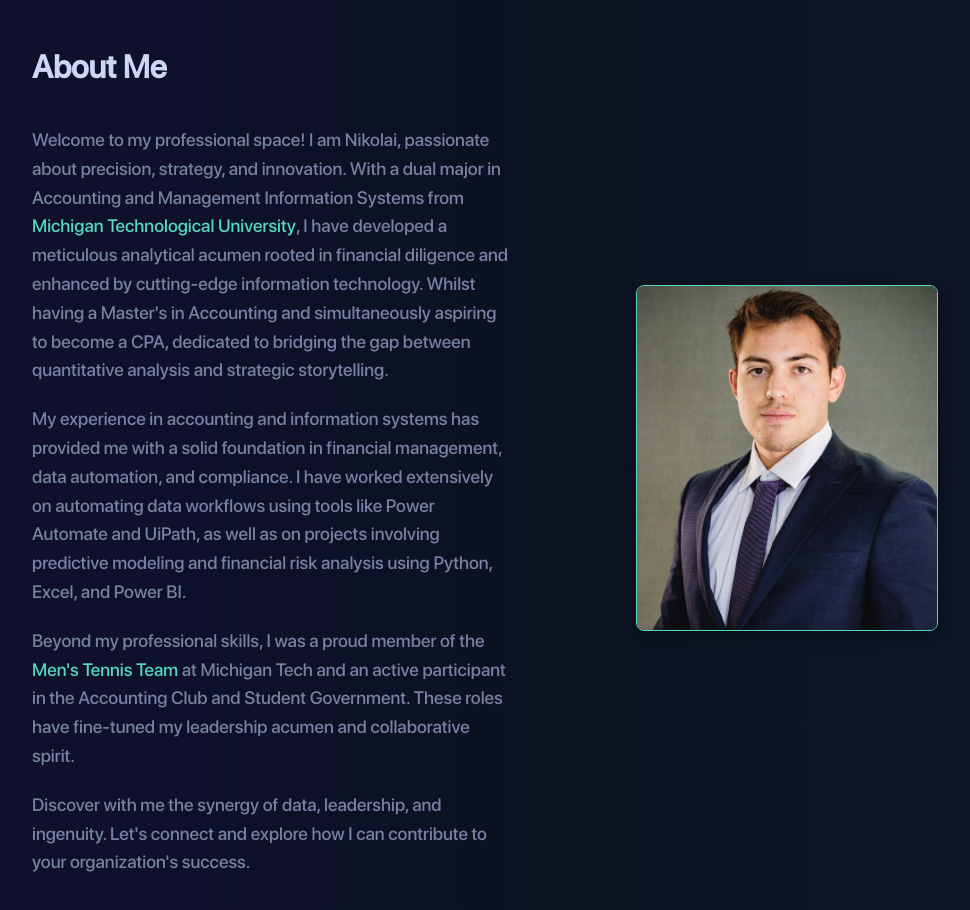
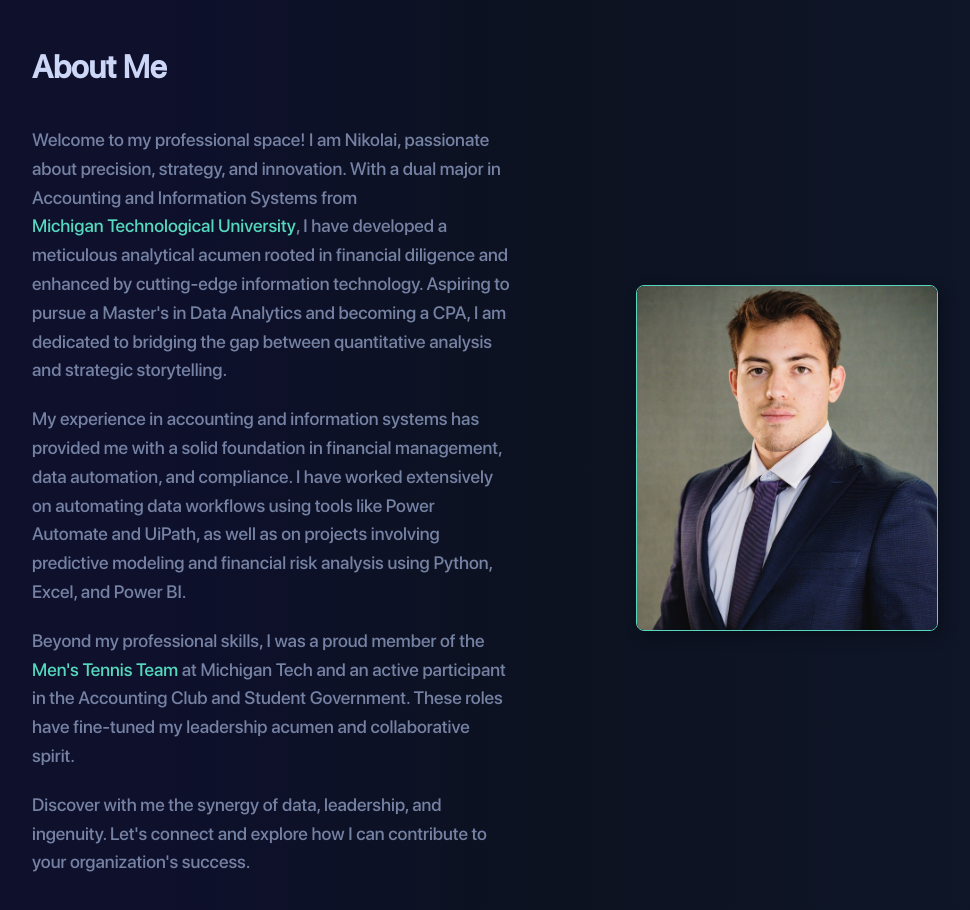
Before and after one commit to kirilitsa/perosnal-portfolio-website, a plain HTML site: page index.html in a window 1280 px wide. Shown: the part 800-1710 px from the top of the page, without its empty margins (140-1110 px from the left). Drawn offline with Linux system fonts and the light colour scheme.

Commit message:
Update index.html

```diff
--- a/index.html
+++ b/index.html
@@ -37,7 +37,7 @@
             <div id="about-me" class="section">
                 <h2 class="section-title">About Me</h2>
                 <a id="about-me-description"></a>
-                <p class="about-description animated">Welcome to my professional space! I am Nikolai, passionate about precision, strategy, and innovation. With a dual major in Accounting and Management Information Systems from <span class="highlight"><a href="https://www.mtu.edu/" target="_blank">Michigan Technological University</a></span>, I have developed a meticulous analytical acumen rooted in financial diligence and enhanced by cutting-edge information technology. Whilst having a Master's in Accounting and simultaneously aspiring to become a CPA, dedicated to bridging the gap between quantitative analysis and strategic storytelling.
+                <p class="about-description animated">Welcome to my professional space! I am Nikolai, passionate about precision, strategy, and innovation. With a dual major in Accounting and Information Systems from <span class="highlight"><a href="https://www.mtu.edu/" target="_blank">Michigan Technological University</a></span>, I have developed a meticulous analytical acumen rooted in financial diligence and enhanced by cutting-edge information technology. Aspiring to pursue a Master's in Data Analytics and becoming a CPA, I am dedicated to bridging the gap between quantitative analysis and strategic storytelling.
                 </p>
                 <p class="about-description animated">
                     My experience in accounting and information systems has provided me with a solid foundation in financial management, data automation, and compliance. I have worked extensively on automating data workflows using tools like Power Automate and UiPath, as well as on projects involving predictive modeling and financial risk analysis using Python, Excel, and Power BI.
```
